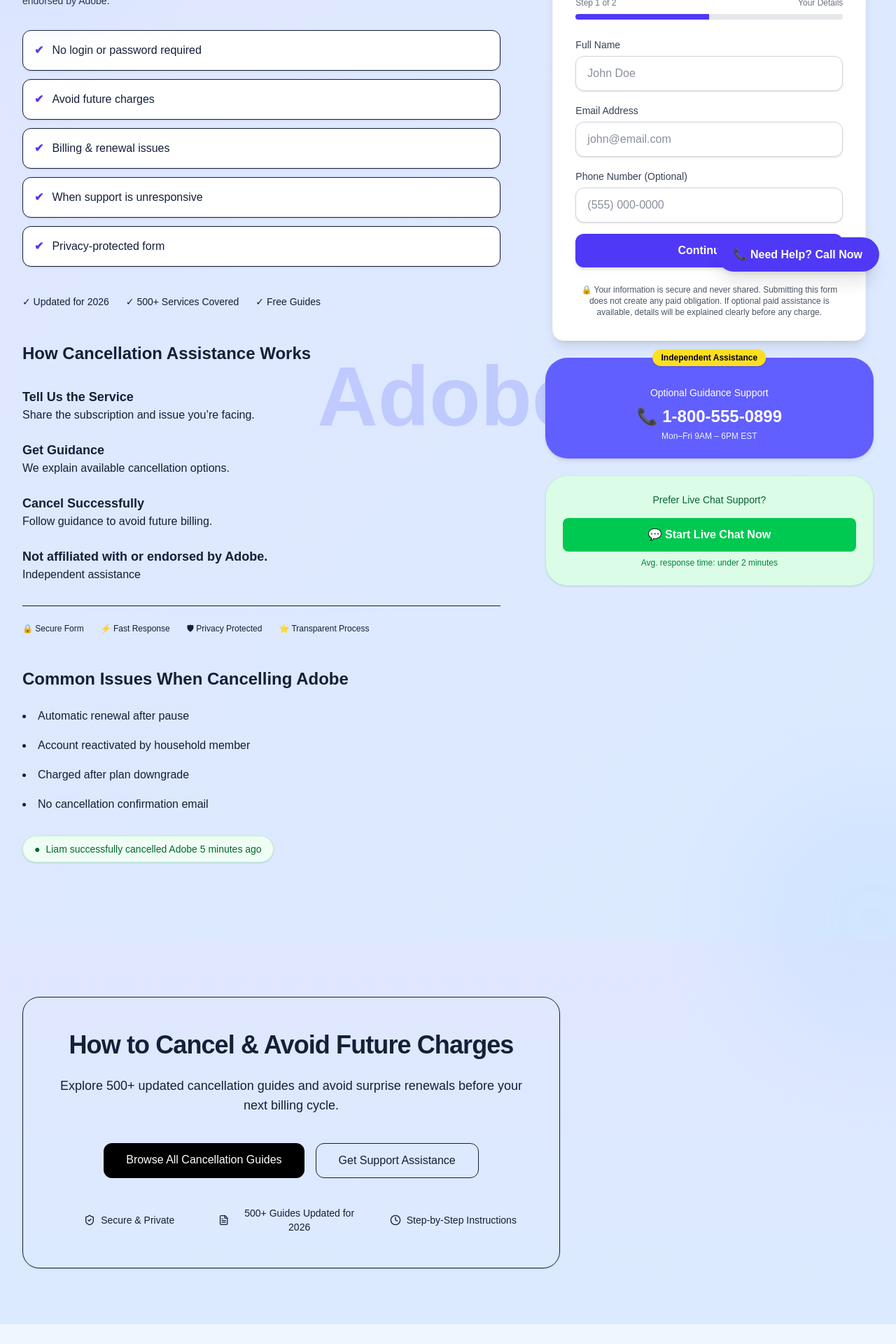
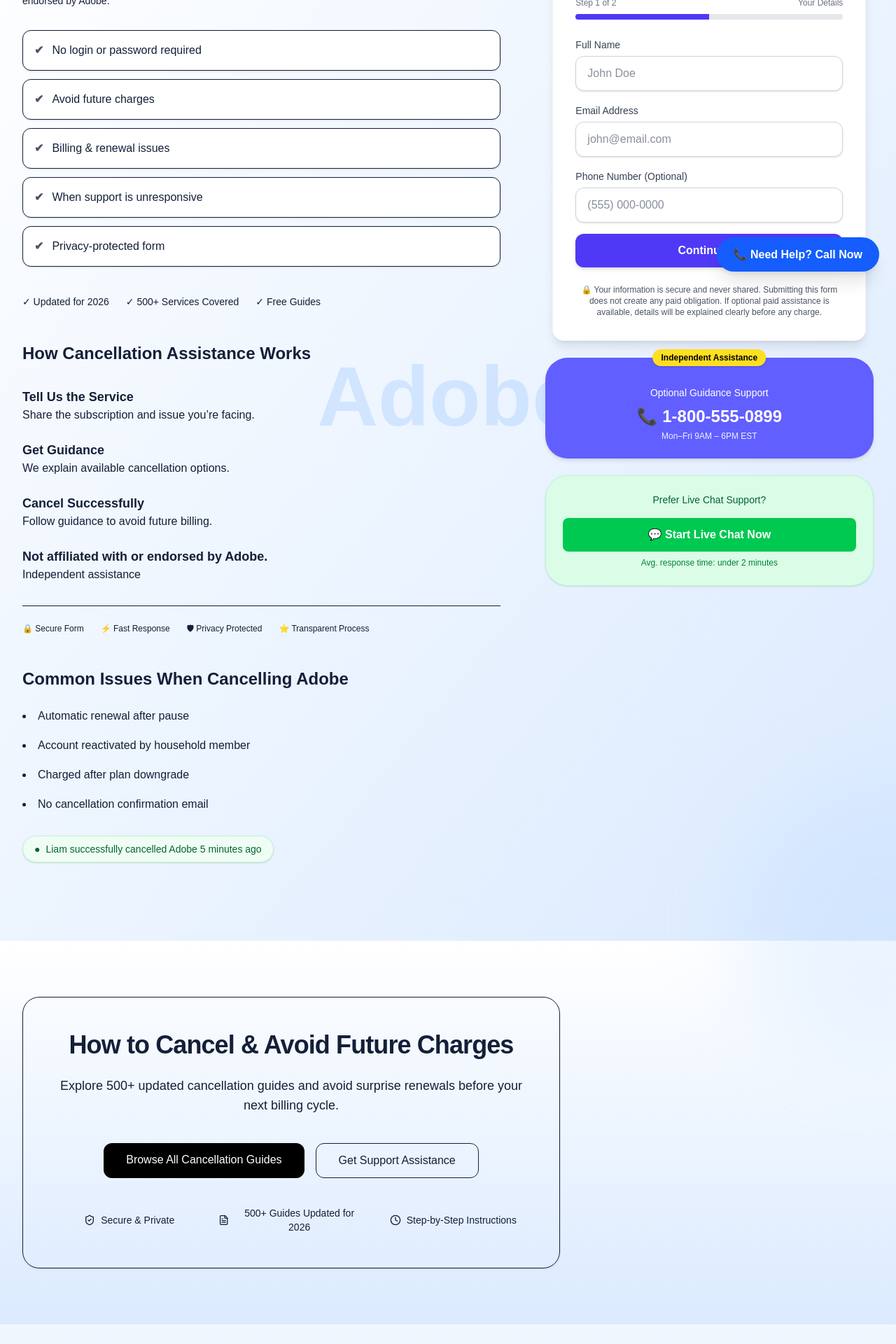
Before and after one commit to nahidoutlook/cancel-platform, a Next.js app: page /cancel/adobe in a window 1280 px wide. Shown: the part 400-2320 px from the top of the page at 70% size. Built offline with nearby package versions, Linux system fonts and the light colour scheme.

Commit message:
Fixed Supabase architecture for static build

```diff
--- a/src/app/cancel/[slug]/page.tsx
+++ b/src/app/cancel/[slug]/page.tsx
@@ -220,15 +220,15 @@
 {/* ============================= */}
 <section
   id="lead-form"
-  className="scroll-mt-24 pt-20 pb-28 bg-gradient-to-br from-indigo-100 to-blue-100 relative">
+  className="scroll-mt-24 pt-20 pb-28 bg-gradient-to-br from-white to-blue-100 relative">
 
-  <div className="absolute -top-40 -left-40 w-96 h-96 bg-indigo-200 rounded-full blur-3xl opacity-30"></div>
+  <div className="absolute -top-40 -left-40 w-96 h-96 bg-white-200 rounded-full blur-3xl opacity-30"></div>
   <div className="absolute -bottom-40 -right-40 w-96 h-96 bg-blue-200 rounded-full blur-3xl opacity-30"></div>
 
   {/* Brand Watermark Background Styling */}
 
   <div className="absolute inset-0 flex items-center justify-center pointer-events-none">
-    <span className="text-[120px] font-bold text-indigo-400 opacity-30 select-none hidden lg:block">
+    <span className="text-[120px] font-bold text-blue-200 opacity-60 select-none hidden lg:block">
       {service.name}
       </span>
   </div>
@@ -269,27 +269,27 @@
         <div className="space-y-3">
 
         <div className="flex items-start gap-3 bg-white border rounded-xl p-4 shadow-sm">
-        <span className="text-indigo-600 font-semibold">✔</span>
+        <span className="text-gray-600 font-semibold">✔</span>
         <p>No login or password required</p>
         </div>
 
         <div className="flex items-start gap-3 bg-white border rounded-xl p-4 shadow-sm">
-        <span className="text-indigo-600 font-semibold">✔</span>
+        <span className="text-gray-600 font-semibold">✔</span>
        <p>Avoid future charges</p>
         </div>
 
         <div className="flex items-start gap-3 bg-white border rounded-xl p-4 shadow-sm">
-       <span className="text-indigo-600 font-semibold">✔</span>
+       <span className="text-gray-600 font-semibold">✔</span>
        <p>Billing & renewal issues</p>
         </div>
 
         <div className="flex items-start gap-3 bg-white border rounded-xl p-4 shadow-sm">
-        <span className="text-indigo-600 font-semibold">✔</span>
+        <span className="text-gray-600 font-semibold">✔</span>
         <p>When support is unresponsive</p>
         </div>
 
         <div className="flex items-start gap-3 bg-white border rounded-xl p-4 shadow-sm">
-        <span className="text-indigo-600 font-semibold">✔</span>
+        <span className="text-gray-600 font-semibold">✔</span>
        <p>Privacy-protected form</p>
        </div>
         </div>
@@ -462,7 +462,7 @@
 
 
       {/* CallCTA Section */}
-      <section className="py-20 bg-gradient-to-t from-blue-100 to-indigo-100">
+      <section className="py-20 bg-gradient-to-t from-blue-100 to-white">
         <SectionWrapper>
           <div className="max-w-3xl">
 
@@ -483,7 +483,7 @@
 
 
       {/* FAQ */}
-        <section className="bg-gradient-to-t from-indigo-50 to-blue-50 pt-16 pb-16">
+        <section className="bg-gradient-to-t from-white to-blue-50 pt-16 pb-16">
         <SectionWrapper>
           <div className="max-w-3xl mx-auto">
             <h2 className="text-3xl font-semibold mb-10 text-center">
@@ -518,7 +518,7 @@
       </section>
 
       {/* Disclaimer Section */}
-          <section className="bg-gradient-to-t from-indigo-0 to-blue-10 py-20">
+          <section className="bg-gradient-to-t from-white to-blue-100 py-20">
 
           <div className="max-w-6xl mx-auto px-6 py-6 text-sm text-gray-700">
             <p className="mb-3">
@@ -545,7 +545,7 @@
   <div className="hidden lg:block fixed bottom-6 right-6 z-50">
   <a
     href="tel:18005550899"
-    className="bg-indigo-600 text-white px-6 py-4 rounded-full shadow-xl hover:bg-indigo-700 transition font-semibold"
+    className="bg-blue-600 text-white px-6 py-4 rounded-full shadow-xl hover:bg-blue-700 transition font-semibold"
   >
     📞 Need Help? Call Now
   </a>
```
